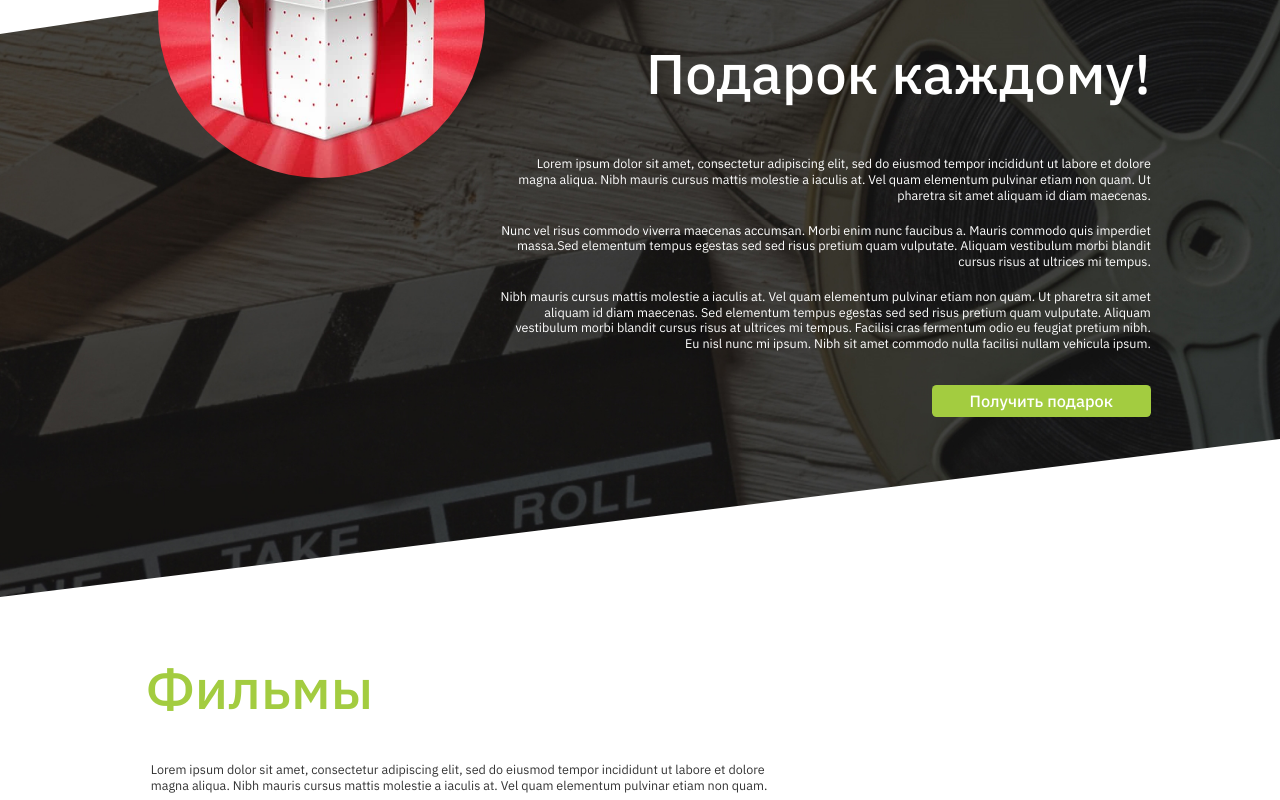
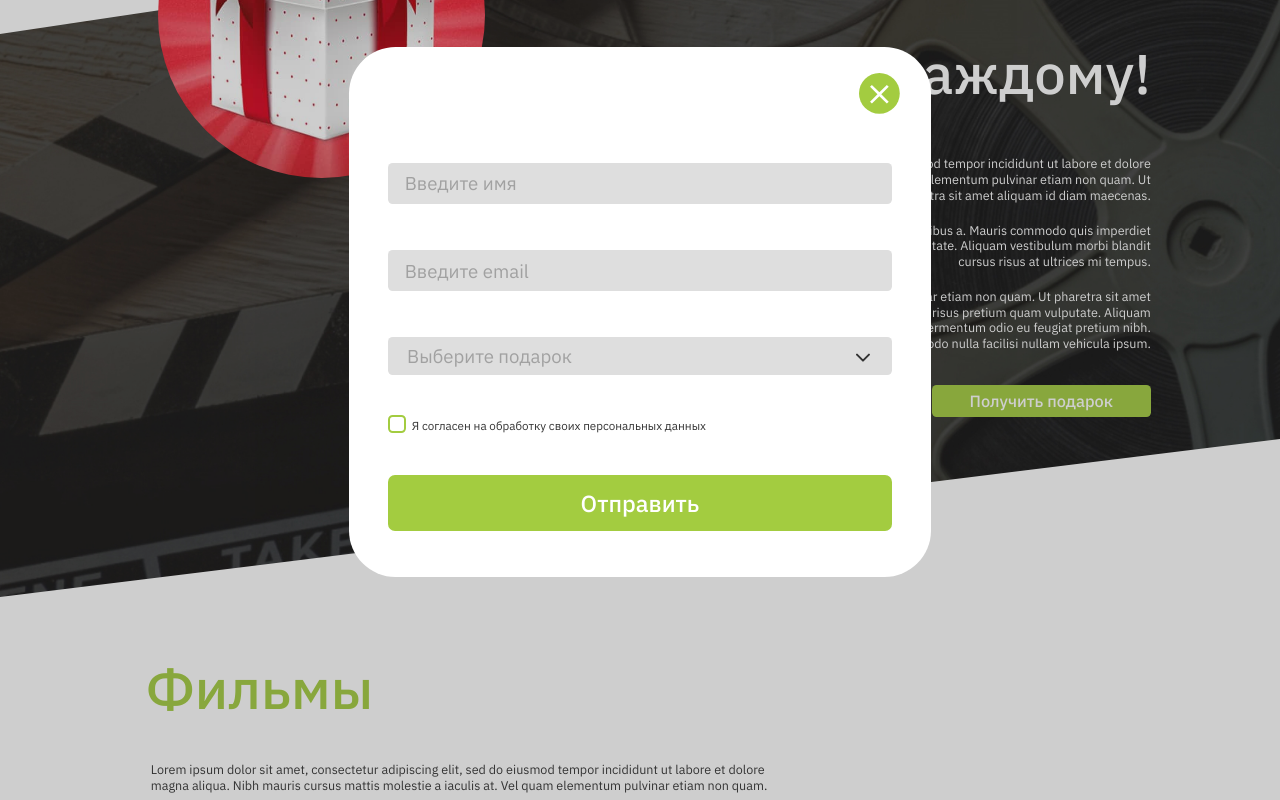
Before and after one commit to Bukarra/Innopolis-Study-Project, a plain HTML site: page index.html in a window 1280 px wide. Both pictures are taken after a click on the button "Получить подарок". Shown: the part 2918-3718 px from the top of the page. Drawn offline with nearby package versions, Linux system fonts and the light colour scheme.

Commit message:
ТЗ-17-Babel, class, modal

```diff
--- /dev/null
+++ b/css/modal.css
@@ -0,0 +1,123 @@
+.hidden {
+    display: none;
+}
+
+.popup {
+    position: fixed;
+    left: 0;
+    top: 0;
+    right: 0;
+    bottom: 0;
+    background: rgba(51, 51, 51, 0.24);
+    z-index: 2;
+}
+
+.close {
+    position: absolute;
+    top: 1.1rem;
+    right: 1.1rem;
+    background-color: #FFF;
+    border: none;
+}
+
+.form-wrapper {
+    position: relative;
+    background-color: #FFF;
+    max-width: 25rem;
+    min-height: 3rem;
+    margin: 2rem auto;
+    border-radius: 2rem;
+}
+
+.modal__input {
+    border-radius: 5px;
+    position: relative;
+    max-width: 20rem;
+    padding-top: 2rem;
+    padding-left: 1.7rem;
+}
+
+.modal__input1 {
+    padding-top: 5rem;
+}
+
+.modal__input3 {
+    padding-bottom: 1.5rem;
+    color: #A1A1A1;
+}
+
+.modal__name {
+    font-size: .8rem;
+    padding: .4rem .8rem;
+    background: #DEDEDE;
+    width: 100%;
+    border: 0;
+    border-radius: .2rem;
+}
+
+.modal__label {
+    position: absolute;
+    left: 2.4rem;
+    top: 2.4rem;
+    font-weight: normal;
+    font-size: .8rem;
+    line-height: 1.26;
+    color: #A1A1A1;
+}
+
+.modal__label1 {
+    top: 5.4rem;
+}
+
+.modal__icon {
+    display: inline-block;
+    margin-left: 12rem;
+    vertical-align: middle;
+}
+
+.modal__checkbox {
+    cursor: pointer;
+    padding-left: 1.7rem;
+}
+
+.modal__checkbox input {
+    display: none;
+}
+
+.modal__tick {
+    content: '';
+    display: inline-block;
+    width: .6rem;
+    height: .6rem;
+    vertical-align: middle;
+    border: 2px solid #A3CC40;
+    border-radius: .2rem;
+}
+
+input:checked+.modal__tick {
+    background: #A3CC40;
+}
+
+.modal__text {
+    font-weight: normal;
+    font-size: .5rem;
+    line-height: 1.3;
+    color: #333333;
+}
+
+.modal__button {
+    width: 21.6rem;
+    height: 2.4rem;
+    border: 0;
+    background: #A3CC40;
+    margin: 1.8rem 0 2rem 1.7rem;
+    border-radius: 0.3rem;
+    cursor: pointer;
+}
+
+.modal__submit {
+    font-weight: 500;
+    font-size: 1rem;
+    line-height: 1.3;
+    color: #FFFFFF;
+}
--- a/index.html
+++ b/index.html
@@ -8,6 +8,7 @@
     <link rel="stylesheet" href="/css/reset.css">
     <link rel="stylesheet" href="/css/main.css">
     <link rel="stylesheet" href="/css/media.css">
+    <link rel="stylesheet" href="/css/modal.css">
 
     <link rel="stylesheet" href="libs/owl/owl.carousel.min.css">
     <link rel="stylesheet" href="libs/owl/owl.theme.default.css">
@@ -18,6 +19,7 @@
     <script defer src="/target/film.js"></script>
     <script defer src="/target/main.js"></script>
     <script defer src="/target/films-table.js"></script>
+    <script defer src="/js/prize.js"></script>
 
     <title>Продажа билетов в кино в Иннополисе</title>
 </head>
@@ -361,7 +363,8 @@
             </p>
             <div class="block04__button">
                 <label>
-                    <button class="block04__button1 button__font-family" type="submit" value="Получить подарок">
+                    <button class="block04__button1 button__font-family" id="btn-prize-open" type="submit"
+                        value="Получить подарок">
                         Получить подарок
                     </button>
                 </label>
@@ -946,6 +949,57 @@
             <rect x="0.0400391" y="9" width="46" height="3" fill="white" />
         </symbol>
     </svg>
+
+    <div class="popup hidden" id="prize-popup">
+        <div class="form-wrapper">
+            <button class="close" id="prize-popup__close">
+                <svg width="1.75rem" height="1.75rem" viewBox="0 0 35 35" fill="none"
+                    xmlns="http://www.w3.org/2000/svg">
+                    <circle cx="17.5" cy="17.5" r="17.5" fill="#A3CC40" />
+                    <path
+                        d="M25.5363 11.8271L23.9176 10.2084L17.5 16.626L11.0824 10.2084L9.46362 11.8271L15.8812 18.2447L9.46362 24.6623L11.0824 26.2811L17.5 19.8635L23.9176 26.2811L25.5363 24.6623L19.1187 18.2447L25.5363 11.8271Z"
+                        fill="white" />
+                </svg>
+            </button>
+            <form action="">
+                <div class="modal__input modal__input1">
+                    <label for="input1" class="modal__label modal__label1">Введите имя</label>
+                    <input type="text" class="modal__name" id="input1" name="fullname" value="" required>
+                </div>
+                <div class="modal__input">
+                    <label for="input1" class="modal__label">Введите email</label>
+                    <input type="text" class="modal__name" id="input2" name="fullname" value="" required>
+                </div>
+                <div class="modal__input modal__input3">
+                    <div class="modal__name">
+                        <span>Выберите подарок</span>
+                        <svg class="modal__icon" width=".6rem" height=".4rem">
+                            <use xlink:href="#select_triangle"></use>
+                        </svg>
+                    </div>
+                </div>
+                <div>
+                    <label class="modal__checkbox">
+                        <input type="checkbox" name="agree">
+                        <span class="modal__tick"></span>
+                        <span class="modal__text">
+                            Я согласен на обработку своих персональных данных
+                        </span>
+                    </label>
+                </div>
+                <div>
+                    <label>
+                        <button class="modal__button button__font-family" type="submit" name="submit">
+                            <span class="modal__submit">
+                                Отправить
+                            </span>
+                        </button>
+                    </label>
+                </div>
+            </form>
+        </div>
+    </div>
+
 </body>
 
 </html>
--- /dev/null
+++ b/js/prize.js
@@ -0,0 +1,11 @@
+const openBtn = document.getElementById('btn-prize-open');
+const popup = document.querySelector('#prize-popup');
+const closeBtn = document.querySelector('#prize-popup__close');
+
+
+function popupToggle() {
+    popup.classList.toggle('hidden');
+}
+
+openBtn.onclick = popupToggle;
+closeBtn.onclick = popupToggle;
```
Also changed, not shown: target/prize.js (added, +12 -0 lines).
